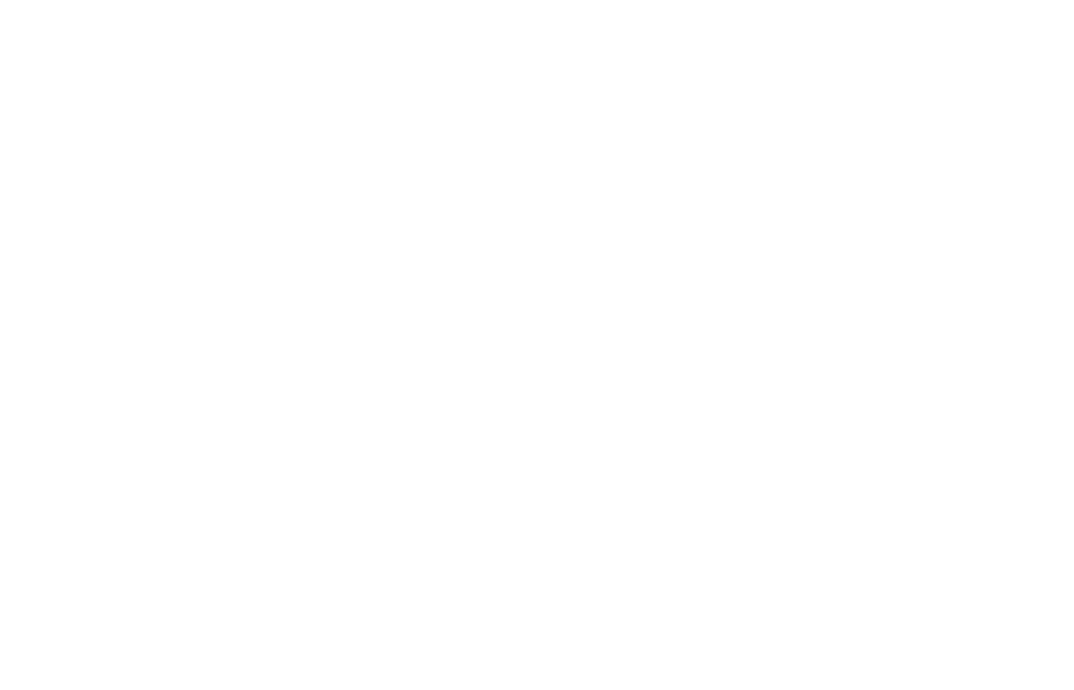
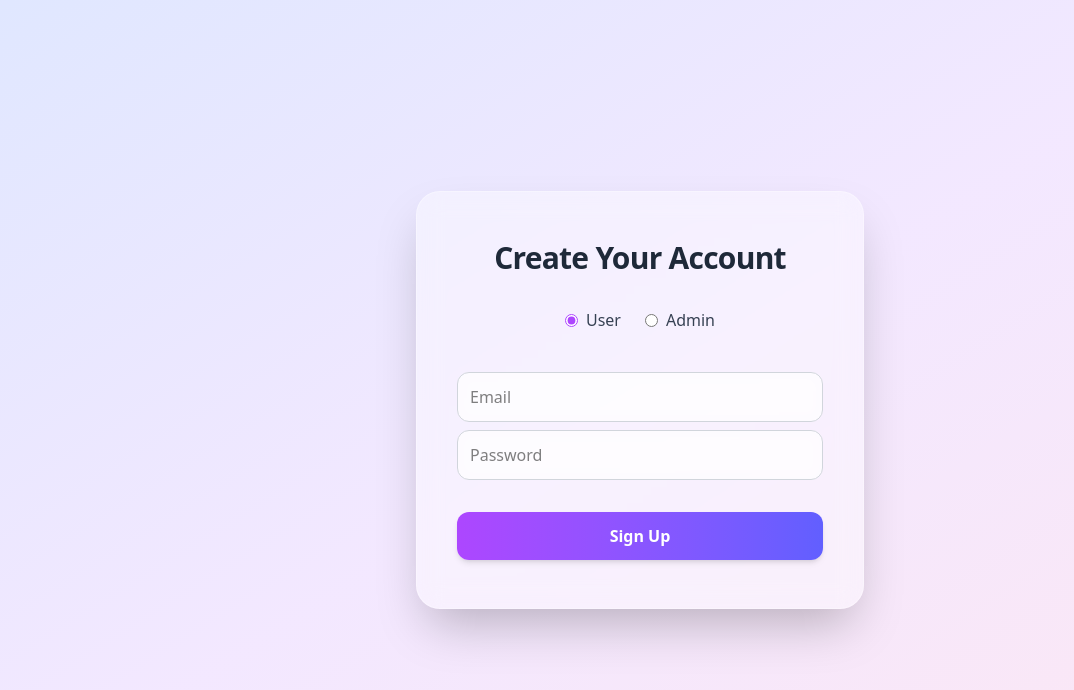
Before and after one commit to Atharvap-31/Flight-app, a React (Vite) app: page / in a window 1280 px wide. Before the commit this address had no page. Shown: the top 690 px of the page, without its empty margins (0-1074 px from the left). Built offline with nearby package versions, Linux system fonts and the light colour scheme.

Commit message:
Initial setup, with SignUp and Login Form

```diff
--- a/src/App.jsx
+++ b/src/App.jsx
@@ -5,7 +5,6 @@
 import Login from "./pages/Login";
 
 function App() {
-  const [count, setCount] = useState(0);
 
   function ProtectedRoute({ children }) {
     const isLogin = true;
@@ -18,7 +17,7 @@
   return (
     <BrowserRouter>
       <Routes>
-        <Route path="/signup" element={<Signup />} />
+        <Route path="/" element={<Signup />} />
         <Route path="/login" element={<Login />} />
       </Routes>
     </BrowserRouter>
```
